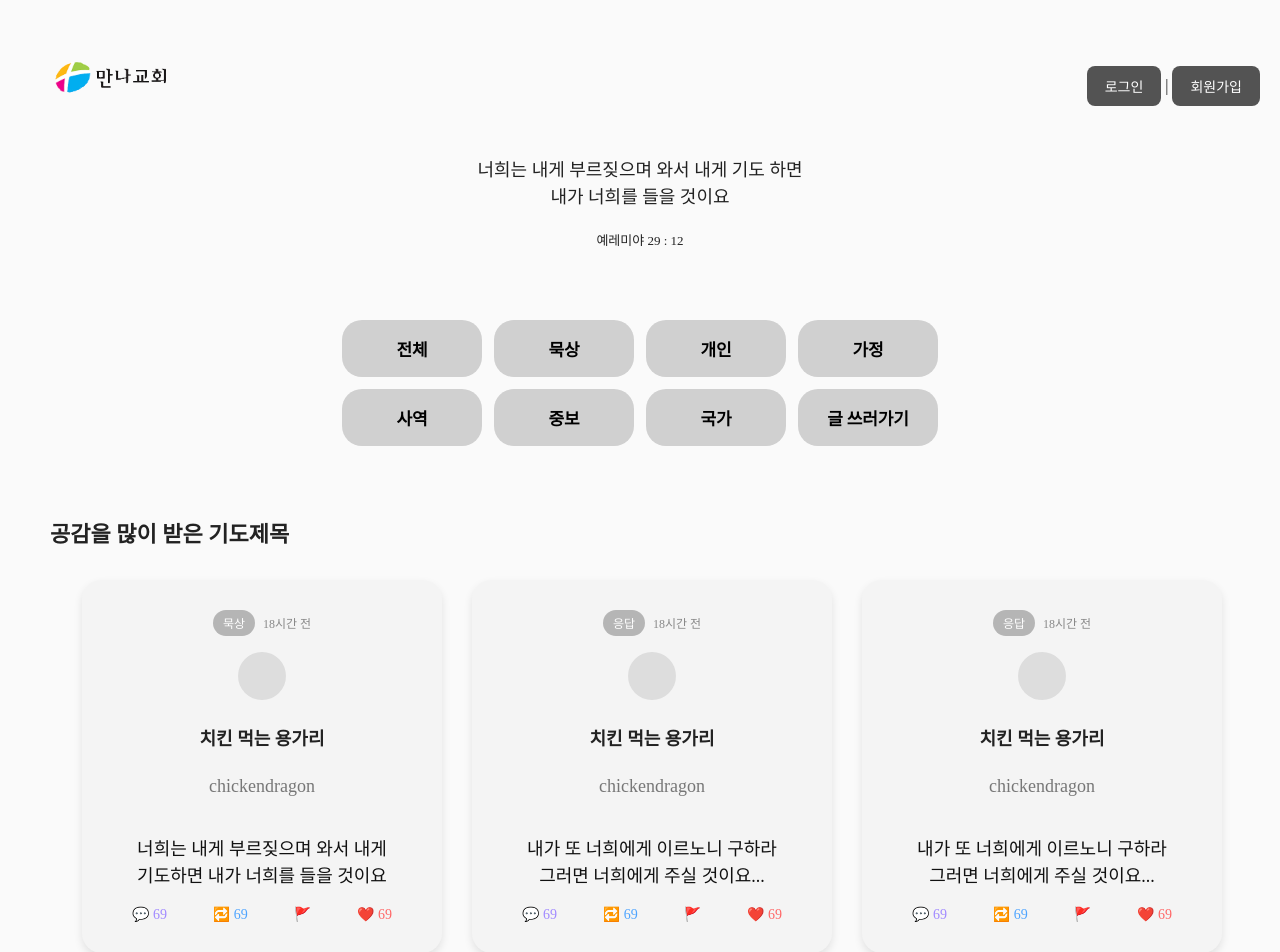
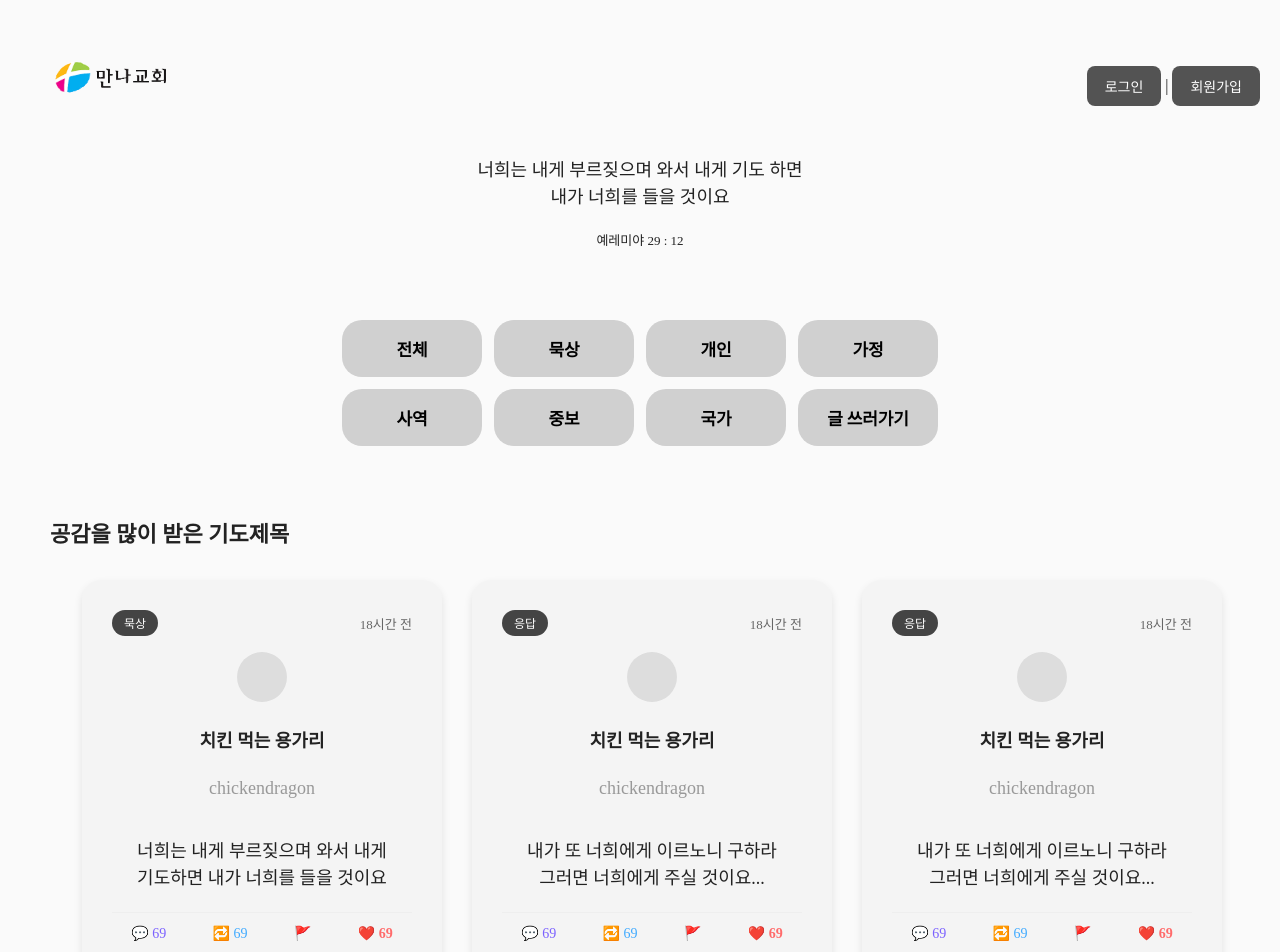
Before and after one commit to elroi773/manna_pray_project, a React (Vite) app: page / in a window 1280 px wide. Shown: the top 952 px of the page. Built offline with nearby package versions, Linux system fonts and the light colour scheme; no server answers; a web font is replaced by a local one.

Commit message:
postcard ui css 수정

```diff
--- a/src/componets/PostCard.css
+++ b/src/componets/PostCard.css
@@ -1,8 +1,8 @@
 .post-card {
-  background: #f9f9f9;
+  background: #ffffff;
   padding: 20px;
-  border-radius: 16px;
-  box-shadow: 0 2px 6px rgba(0, 0, 0, 0.05);
+  border-radius: 20px;
+  box-shadow: 0 4px 10px rgba(0, 0, 0, 0.08);
   font-family: 'Noto Sans KR', sans-serif;
   max-width: 360px;
   width: 100%;
@@ -11,24 +11,37 @@
   gap: 16px;
   box-sizing: border-box;
   text-align: center;
+  transition: transform 0.2s ease, box-shadow 0.2s ease;
 }
 
-/* 상단 */
+.post-card:hover {
+  transform: translateY(-4px);
+  box-shadow: 0 6px 16px rgba(0, 0, 0, 0.12);
+}
+
+/* 상단: 카테고리 + 시간 */
 .top-row {
   display: flex;
-  justify-content: center;
+  justify-content: space-between;
   align-items: center;
-  gap: 8px;
-  font-size: 12px;
-  color: #888;
+  font-size: 13px;
+  color: #666;
 }
 
 .badge {
-  background-color: #b5b5b5;
+  background-color: #444;
   color: white;
   border-radius: 999px;
-  padding: 4px 10px;
+  padding: 4px 12px;
   font-size: 12px;
+}
+
+/* 묵상 일차 표시 */
+.meditation-day {
+  font-size: 14px;
+  font-weight: bold;
+  color: #3a3a3a;
+  margin-top: -8px;
 }
 
 /* 유저 정보 */
@@ -40,8 +53,8 @@
 }
 
 .profile-image {
-  width: 48px;
-  height: 48px;
+  width: 50px;
+  height: 50px;
   background-color: #ddd;
   border-radius: 50%;
 }
@@ -51,25 +64,26 @@
 }
 
 .nickname {
-  font-weight: bold;
-  font-size: 14px;
+  font-weight: 600;
+  font-size: 15px;
   margin: 0;
 }
 
 .username {
   font-size: 12px;
-  color: #777;
+  color: #999;
   margin: 0;
 }
 
-/* 본문 */
+/* 본문 내용 */
 .content {
-  font-size: 14px;
-  line-height: 1.6;
-  color: #111;
-  margin: 0;
+  font-size: 15px;
+  line-height: 1.7;
+  color: #222;
+  margin: 4px 0;
   word-break: keep-all;
   white-space: pre-wrap;
+  text-align: left;
 }
 
 /* 하단 아이콘들 */
@@ -78,26 +92,35 @@
   justify-content: space-around;
   align-items: center;
   font-size: 14px;
-  gap: 6px;
+  gap: 8px;
   flex-wrap: wrap;
+  border-top: 1px solid #eee;
+  padding-top: 12px;
 }
 
 .icon {
   display: flex;
   align-items: center;
-  gap: 4px;
+  gap: 6px;
+  cursor: pointer;
+  transition: transform 0.1s ease;
+}
+
+.icon:hover {
+  transform: scale(1.1);
 }
 
 /* 아이콘 별 색상 */
 .icon.comment {
-  color: #a18aff;
+  color: #7b61ff;
 }
 .icon.share {
-  color: #4ea4ff;
+  color: #40aaff;
 }
 .icon.report {
   color: #ff4d6d;
 }
 .icon.like {
-  color: #ff6666;
+  color: #ff6b6b;
+  font-weight: bold;
 }
```
